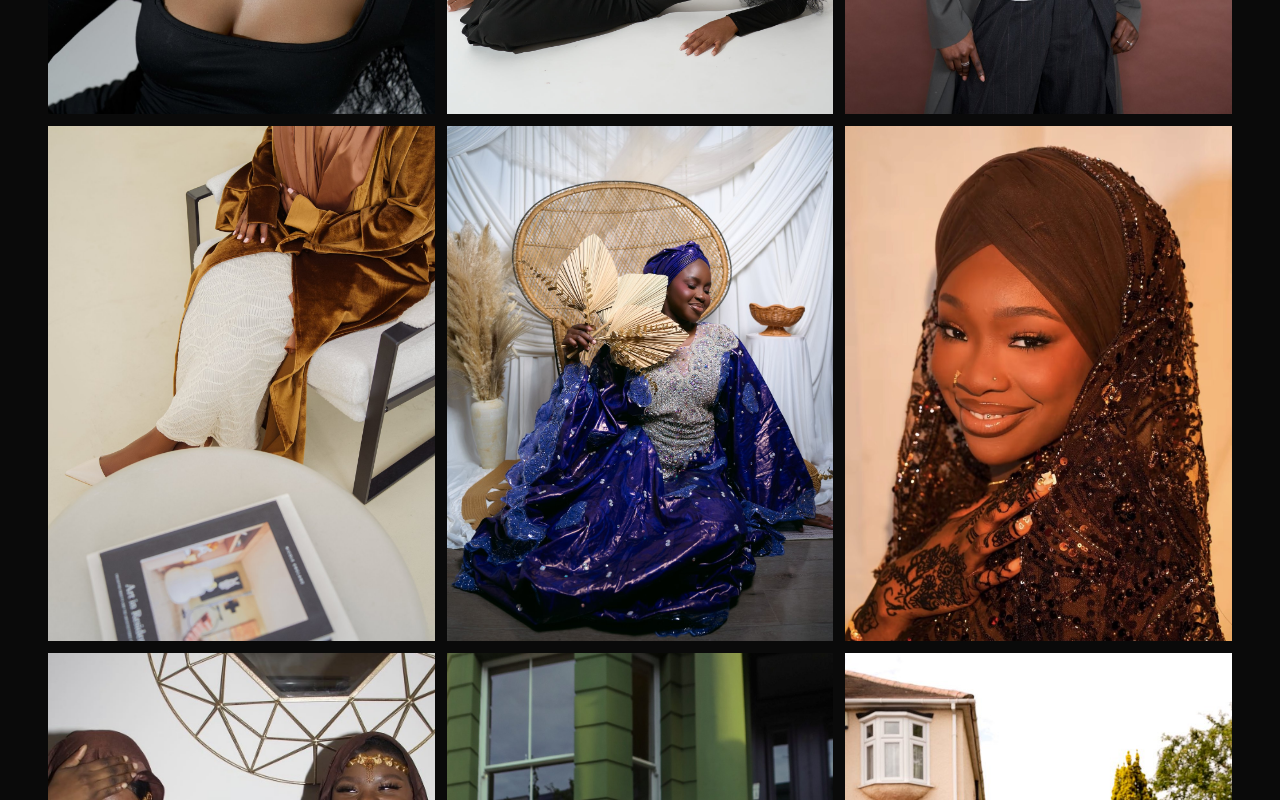
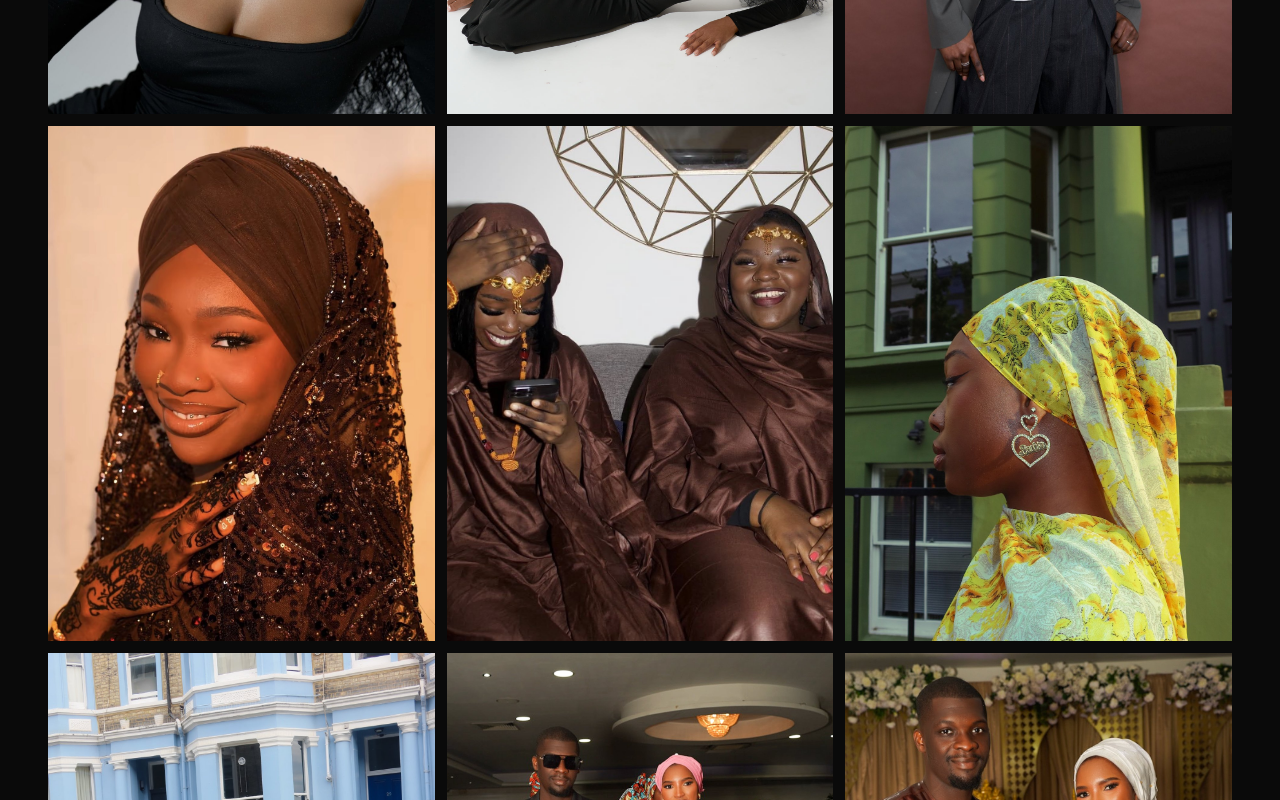
Before and after one commit to lamidecoder/fzshotit, a Next.js app: page /portfolio in a window 1280 px wide. Shown: the part 2320-3120 px from the top of the page. Built offline with nearby package versions, Linux system fonts and the light colour scheme; a web font is replaced by a local one.

Commit message:
FINAL: even grid everywhere, correct photos per category, services fixed

```diff
--- a/src/app/portfolio/celebrations/page.tsx
+++ b/src/app/portfolio/celebrations/page.tsx
@@ -21,7 +21,6 @@ export default function CelebrationsPage() {
         "/photos/IMG_7453.jpg",
         "/photos/IMG_7456.jpg",
         "/photos/IMG_7457.jpg",
-        "/photos/IMG_5102.jpg",
       ]}
     />
   );
--- a/src/app/portfolio/nikkah/page.tsx
+++ b/src/app/portfolio/nikkah/page.tsx
@@ -7,13 +7,13 @@ export default function NikkahPage() {
       intro="Intimate, sacred and joyful, Nikkah ceremonies captured with the quiet attention they deserve."
       photos={[
         "/photos/IMG_2432.jpg",
-        "/photos/74018F8D-DBB0-4184-BC50-8CB8D58EC5BE_1_105_c.jpg",
-        "/photos/FB148D1B-1B3A-4442-83C1-DB1CB0BF9741_1_105_c.jpg",
-        "/photos/IMG_0356.jpg",
         "/photos/IMG_2435.jpg",
         "/photos/IMG_2437.jpg",
         "/photos/IMG_7324.jpg",
         "/photos/IMG_7481.jpg",
+        "/photos/IMG_0356.jpg",
+        "/photos/FB148D1B-1B3A-4442-83C1-DB1CB0BF9741_1_105_c.jpg",
+        "/photos/74018F8D-DBB0-4184-BC50-8CB8D58EC5BE_1_105_c.jpg",
       ]}
     />
   );
--- a/src/app/portfolio/page.tsx
+++ b/src/app/portfolio/page.tsx
@@ -12,32 +12,31 @@ const CATS = [
   { src: "/photos/DSC08845.jpg", label: "Celebrations", href: "/portfolio/celebrations", span: "md:col-span-2" },
 ];
 
-// Exactly 24 photos — 3x8 desktop, 2x12 mobile
 const ALL_WORK = [
-  { src: "/photos/fatou_makeup.jpg", label: "Editorial" },
+  { src: "/photos/fatou_makeup.jpg", label: "Portrait" },
   { src: "/photos/fatou_portrait.jpg", label: "Portrait" },
   { src: "/photos/DSC04847.jpg", label: "Portrait" },
-  { src: "/photos/DSC08407.jpg", label: "Editorial" },
-  { src: "/photos/IMG_6675.jpg", label: "Wedding" },
   { src: "/photos/IMG_7475.jpg", label: "Portrait" },
-  { src: "/photos/IMG_7476.jpg", label: "Celebration" },
+  { src: "/photos/IMG_7476.jpg", label: "Portrait" },
   { src: "/photos/51E53F34-0162-4EC3-BC8B-E863CD38E034.jpg", label: "Portrait" },
-  { src: "/photos/74018F8D-DBB0-4184-BC50-8CB8D58EC5BE_1_105_c.jpg", label: "Wedding" },
   { src: "/photos/7E1DEFB3-414D-48D1-8758-132D068155E9.jpg", label: "Portrait" },
   { src: "/photos/BBAF6D6F-D92A-416F-8830-7026EBC4A5CA_1_105_c.jpg", label: "Wedding" },
   { src: "/photos/D5682786-4739-4FAE-9C35-66120526A0BA_1_105_c.jpg", label: "Wedding" },
   { src: "/photos/FB148D1B-1B3A-4442-83C1-DB1CB0BF9741_1_105_c.jpg", label: "Wedding" },
   { src: "/photos/0B8855EB-8FD1-493E-9C8A-5EF17E755754_1_105_c.jpg", label: "Wedding" },
   { src: "/photos/09095525-532E-4DC9-965C-CEC49B83A789_1_105_c.jpg", label: "Wedding" },
-  { src: "/photos/4D262FC8-F699-450F-AD87-AC2CB248B3E8_1_105_c.jpg", label: "Wedding" },
+  { src: "/photos/4D262FC8-F699-450F-AD87-AC2CB248B3E8_1_105_c.jpg", label: "Celebration" },
   { src: "/photos/F37A6491-DD35-4C0F-ABE5-12D84573905A_1_105_c.jpg", label: "Wedding" },
   { src: "/photos/E86DABF3-28D6-44B0-BCB7-E56190F64A20_1_105_c.jpg", label: "Wedding" },
-  { src: "/photos/10F4E1C7-2901-4562-8B68-1345FA0FB994_1_105_c.jpg", label: "Wedding" },
+  { src: "/photos/10F4E1C7-2901-4562-8B68-1345FA0FB994_1_105_c.jpg", label: "Henna" },
   { src: "/photos/0F131351-6252-4417-A1AE-0952A1DA633A_1_105_c.jpg", label: "Wedding" },
-  { src: "/photos/82A0953F-F843-46D1-94C7-C590B2452161_1_105_c.jpg", label: "Wedding" },
-  { src: "/photos/F4254BDD-057E-4702-BBFF-398A6583EB48_1_105_c.jpg", label: "Wedding" },
+  { src: "/photos/82A0953F-F843-46D1-94C7-C590B2452161_1_105_c.jpg", label: "Henna" },
+  { src: "/photos/F4254BDD-057E-4702-BBFF-398A6583EB48_1_105_c.jpg", label: "Henna" },
   { src: "/photos/9D847B1C-408B-4753-9294-A34A504006D9_1_105_c.jpg", label: "Wedding" },
+  { src: "/photos/708DF59D-4257-4010-8993-0BF3E8B99C57_1_105_c.jpg", label: "Nikkah" },
   { src: "/photos/IMG_2437.jpg", label: "Nikkah" },
+  { src: "/photos/IMG_6675.jpg", label: "Wedding" },
+  { src: "/photos/portrait_pink.jpg", label: "Portrait" },
 ];
 
 export default function PortfolioPage() {
@@ -53,7 +52,6 @@ export default function PortfolioPage() {
         </Reveal>
       </section>
 
-      {/* Category bento */}
       <section className="container-shell pb-4">
         <div className="grid grid-cols-2 md:grid-cols-4 md:grid-rows-2 gap-3">
           {CATS.map((item, i) => (
@@ -73,7 +71,6 @@ export default function PortfolioPage() {
         </div>
       </section>
 
-      {/* All work: exactly 24 photos — grid-cols-2 mobile (2x12), md:grid-cols-3 desktop (3x8) */}
       <section className="container-shell py-12">
         <p className="eyebrow mb-8">All work</p>
         <div className="grid grid-cols-2 md:grid-cols-3 gap-3">
--- a/src/app/portfolio/weddings/page.tsx
+++ b/src/app/portfolio/weddings/page.tsx
@@ -15,6 +15,7 @@ export default function WeddingsPage() {
         "/photos/74018F8D-DBB0-4184-BC50-8CB8D58EC5BE_1_105_c.jpg",
         "/photos/0B8855EB-8FD1-493E-9C8A-5EF17E755754_1_105_c.jpg",
         "/photos/DSC05686.jpg",
+        "/photos/DSC05674.jpg",
         "/photos/_DSC0282.jpg",
         "/photos/BBAF6D6F-D92A-416F-8830-7026EBC4A5CA_1_105_c.jpg",
         "/photos/D5682786-4739-4FAE-9C35-66120526A0BA_1_105_c.jpg",
@@ -22,7 +23,6 @@ export default function WeddingsPage() {
         "/photos/testimonial_ajani.jpg",
         "/photos/0F131351-6252-4417-A1AE-0952A1DA633A_1_105_c.jpg",
         "/photos/IMG_7455.jpg",
-        "/photos/DSC05674.jpg",
         "/photos/E86DABF3-28D6-44B0-BCB7-E56190F64A20_1_105_c.jpg",
       ]}
     />
--- a/src/app/services/page.tsx
+++ b/src/app/services/page.tsx
@@ -8,10 +8,10 @@ import RateRow from "@/components/RateRow";
 export const metadata = { title: "Services - FZShotit" };
 
 const FAQS = [
-  { q: "Do you travel for destination weddings?", a: "London is home base. All London bookings are included. Outside London is quoted individually based on location. Destination shoots including abroad are available." },
+  { q: "Do you travel for destination weddings?", a: "London is home base. All London bookings are included. Outside London is quoted individually. Destination shoots including abroad are available." },
   { q: "What does retouching include?", a: "Every gallery comes with a set number of fully retouched images depending on your package. Additional retouched images are available for £7 per image." },
-  { q: "What is your cancellation or rescheduling policy?", a: "A 50% non-refundable deposit secures your date. If you need to reschedule, give at least 72 hours notice. Last minute bookings within 48 hours incur a £20 fee." },
-  { q: "What do I receive after my shoot?", a: "Your full edited gallery via Google Drive with digital downloads included. Raw files are available for an additional fee. Express delivery (3 working days) is available as an add-on." },
+  { q: "What is your cancellation or rescheduling policy?", a: "A 50% non-refundable deposit secures your date. Reschedules need at least 72 hours notice. Last minute bookings within 48 hours incur a £20 fee." },
+  { q: "What do I receive after my shoot?", a: "Your full edited gallery via Google Drive with digital downloads included. Raw files available for an additional fee. Express delivery (3 working days) available as an add-on." },
 ];
 
 export default function ServicesPage() {
@@ -25,9 +25,9 @@ export default function ServicesPage() {
             Wedding photography <span className="text-henna">from £350</span>
           </h1>
           <p className="text-bone-dim text-lg leading-relaxed max-w-xl mb-8">
-            Your wedding day deserves more than just photos. It deserves to be felt. From the quiet
-            moments before the ceremony to the last dance of the night, I document it all with honesty
-            and care. Coverage for Henna, Bridal Shower, Engagement, Nikkah, Civil and full Wedding days.
+            Your wedding day deserves more than just photos. It deserves to be felt. From the quiet moments
+            before the ceremony to the last dance of the night, I document it all with honesty and care.
+            Coverage for Henna, Bridal Shower, Engagement, Nikkah, Civil and full Wedding days.
           </p>
           <Link href="/contact" className="inline-block border border-bone/40 px-9 py-4 eyebrow hover:bg-bone hover:text-ink transition-colors duration-300" data-cursor="view">
             Enquire today
@@ -71,13 +71,13 @@ export default function ServicesPage() {
 
       <section className="container-shell pb-20 grid md:grid-cols-12 gap-10 items-center">
         <Reveal className="md:col-span-5">
-          <ImageFrame src="/photos/wedding_bento.jpg" alt="Let's connect" ratio="aspect-[4/5]" />
+          <ImageFrame src="/photos/wedding_bento.jpg" alt="Lets connect" ratio="aspect-[4/5]" />
         </Reveal>
         <Reveal className="md:col-span-7" delay={0.1}>
           <h2 className="font-display font-extrabold leading-[0.95] mb-4" style={{ fontSize: "clamp(2.2rem, 6vw, 4.2rem)" }}>
             Let&rsquo;s connect.
           </h2>
-          <p className="text-bone-dim leading-relaxed mb-6 max-w-md">Every great shoot starts with a conversation. Tell me about your day, your vision, your people.</p>
+          <p className="text-bone-dim leading-relaxed mb-4 max-w-md">Every great shoot starts with a conversation. Tell me about your day, your vision, your people.</p>
           <p className="text-bone-dim mb-6">For further questions please reach out.</p>
           <Link href="/contact" className="inline-block border border-bone/40 px-10 py-4 eyebrow hover:bg-bone hover:text-ink transition-colors duration-300" data-cursor="view">
             Enquire today
--- a/src/components/CategoryGallery.tsx
+++ b/src/components/CategoryGallery.tsx
@@ -2,14 +2,8 @@ import Link from "next/link";
 import Reveal from "@/components/Reveal";
 import ImageFrame from "@/components/ImageFrame";
 
-export default function CategoryGallery({
-  title,
-  intro,
-  photos,
-}: {
-  title: string;
-  intro: string;
-  photos: string[];
+export default function CategoryGallery({ title, intro, photos }: {
+  title: string; intro: string; photos: string[];
 }) {
   return (
     <>
@@ -17,15 +11,12 @@ export default function CategoryGallery({
         <Reveal>
           <p className="eyebrow mb-5">Portfolio</p>
           <h1 className="font-display font-extrabold leading-[0.96]"
-            style={{ fontSize: "clamp(2.4rem, 6vw, 4.4rem)" }}>
-            {title}
-          </h1>
+            style={{ fontSize: "clamp(2.4rem, 6vw, 4.4rem)" }}>{title}</h1>
           <p className="text-bone-dim max-w-xl mt-5 leading-relaxed">{intro}</p>
         </Reveal>
       </section>
 
       <section className="container-shell pb-20">
-        {/* Even grid: 2 cols mobile (2x12=24), 3 cols desktop (3x8=24) */}
         <div className="grid grid-cols-2 md:grid-cols-3 gap-3">
           {photos.map((src, i) => (
             <Reveal key={src} delay={(i % 3) * 0.04}>
```
